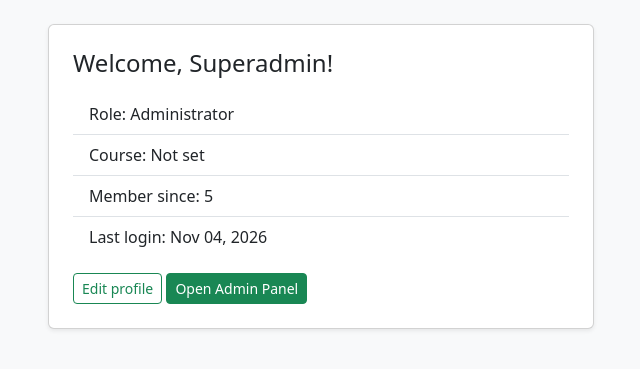
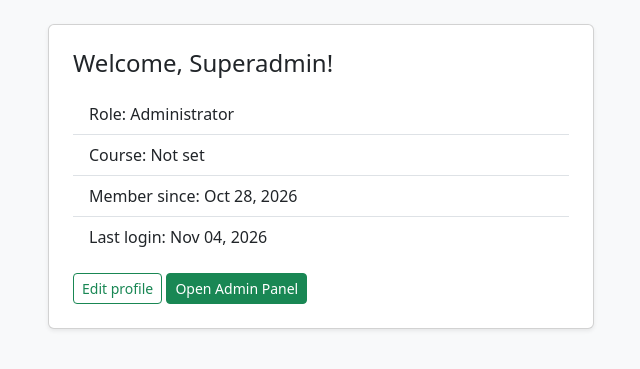
Before and after one commit to TrebMcaf/CSIT327-G1-Macarambon-MilbertJr-FirstDjango, a Django app: page / in a window 1280 px wide. Shown: the part 56-425 px from the top of the page, without its empty margins (319-959 px from the left). Run offline with Django 5.2, Linux system fonts and the light colour scheme; a user stored in the database is signed in; data comes from the database, SQL or seed files in the repository.

Commit message:
Show join date on dashboard and allow Django 5.2+
Member since now shows the user's date joined instead of the total user count, and requirements.txt no longer caps Django below 6.

```diff
--- a/requirements.txt
+++ b/requirements.txt
@@ -1 +1 @@
-Django>=5.2,<6.0
+Django>=5.2
--- a/templates/dashboard/dashboard.html
+++ b/templates/dashboard/dashboard.html
@@ -9,7 +9,7 @@
                 <ul class="list-group list-group-flush mb-3">
                     <li class="list-group-item">Role: {{ user.get_role_display }}</li>
                     <li class="list-group-item">Course: {{ user.course|default:"Not set" }}</li>
-                    <li class="list-group-item">Member since: {{ member_count }}</li>
+                    <li class="list-group-item">Member since: {{ user.date_joined|date:"M d, Y" }}</li>
                     <li class="list-group-item">Last login: {{ user.last_login|date:"M d, Y" }}</li>
                 </ul>
                 <a href="{% url 'profile' %}" class="btn btn-outline-success btn-sm">Edit profile</a>
```
